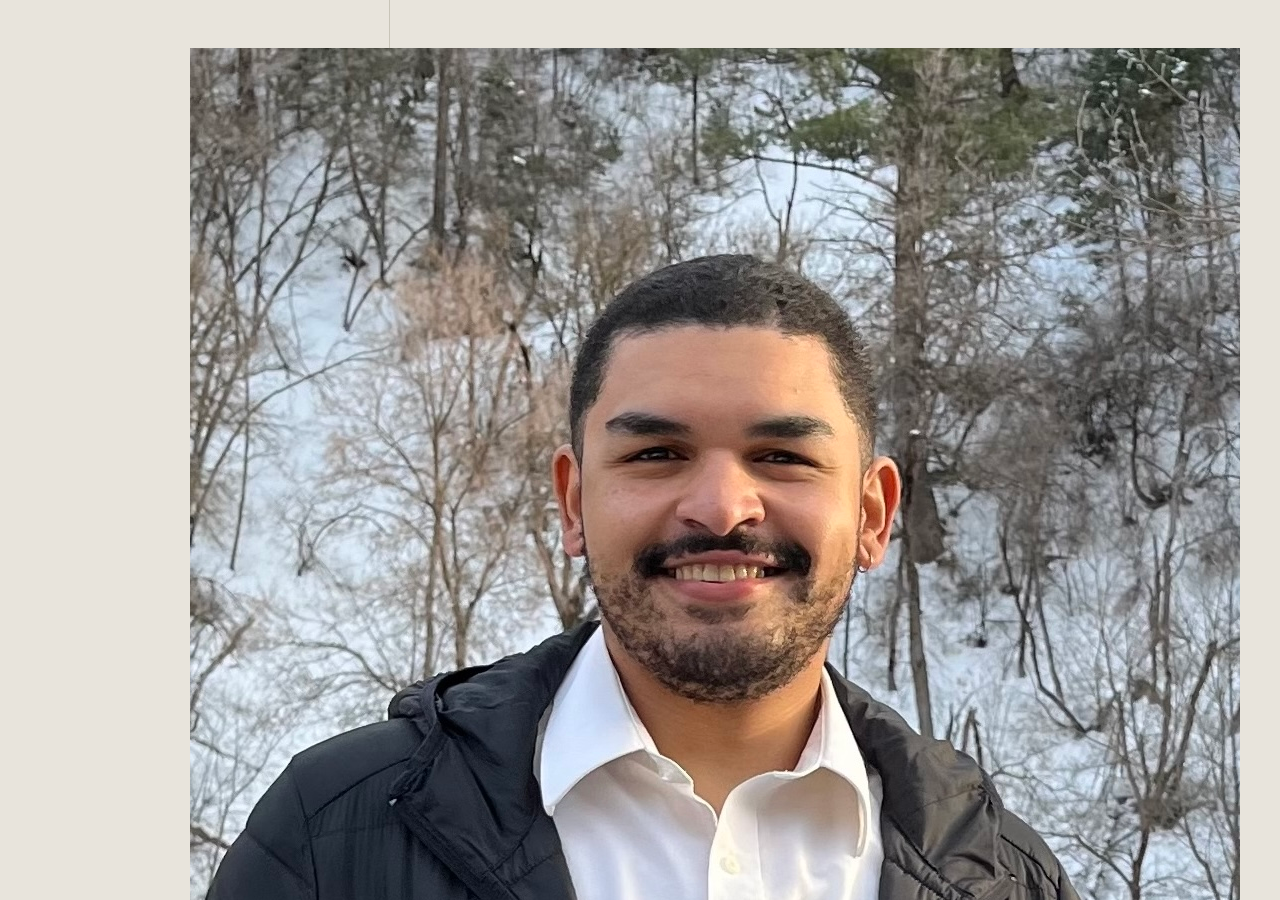
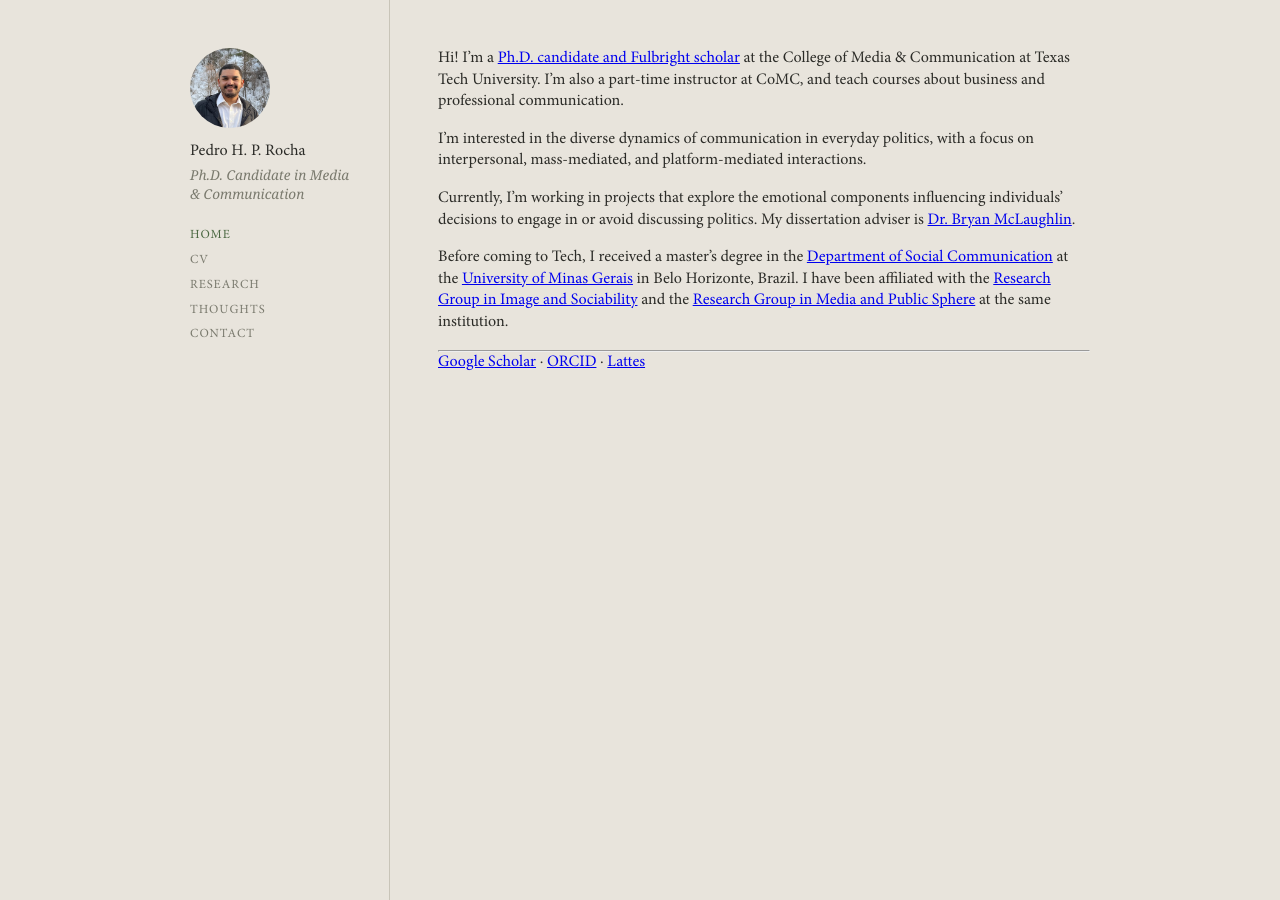
Before and after one commit to pedrohprocha/pedrohprocha.github.io, a Jekyll site: the page built from index.md, in a window 1280 px wide and 900 px high. Built offline with Jekyll 4.4.1, drawn with Linux system fonts in a browser that asks for light colours; some web fonts are replaced.

Commit message:
fix headshot

```diff
--- a/assets/css/main.css
+++ b/assets/css/main.css
@@ -126,6 +126,15 @@
 nav a:hover,
 nav a.active {
     color: var(--accent);
+}
+
+.headshot-sm {
+    width: 80px;
+    height: 80px;
+    object-fit: cover;
+    border-radius: 50%;
+    display: block;
+    margin-bottom: 0.8rem;
 }
 
 /* ── Main Content ────────────────────────────────────────── */
```
